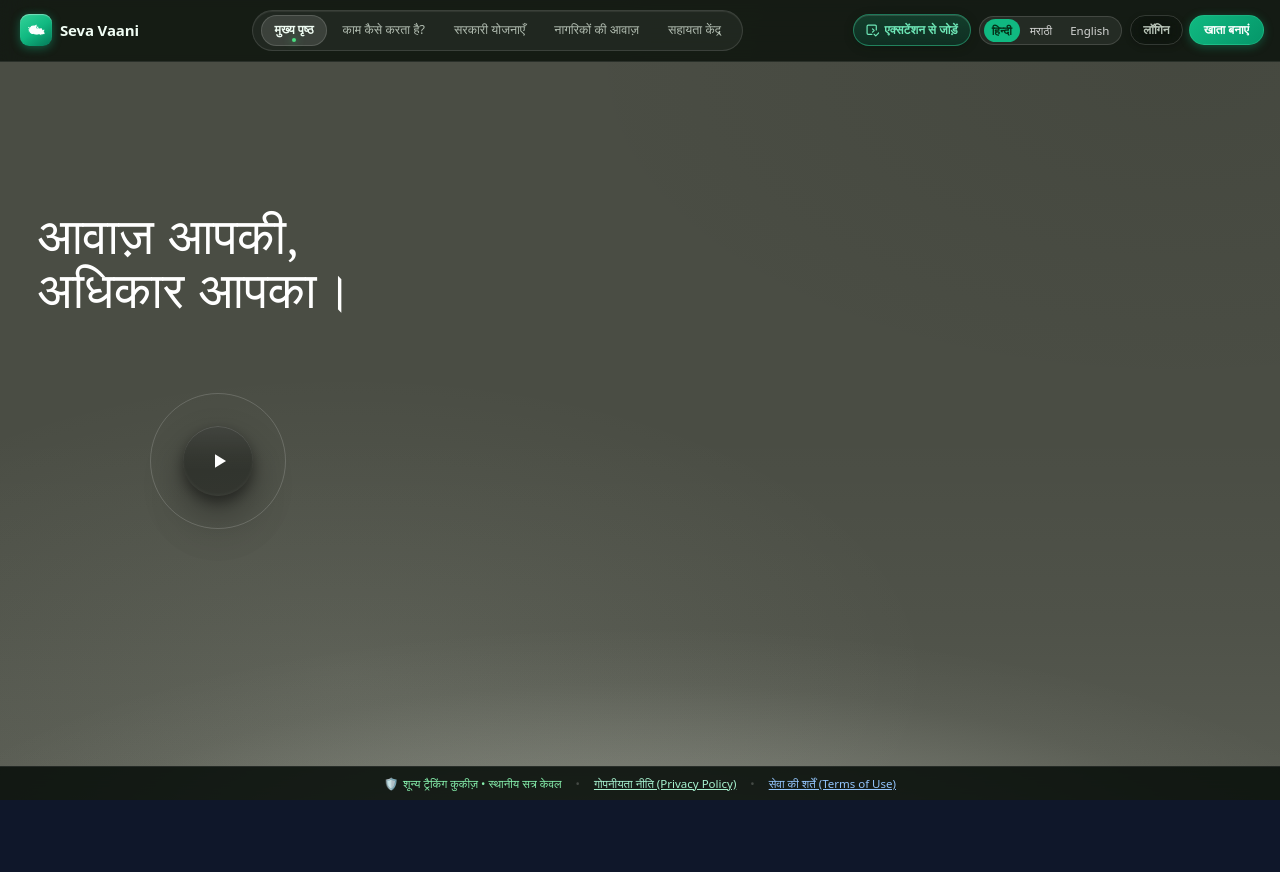
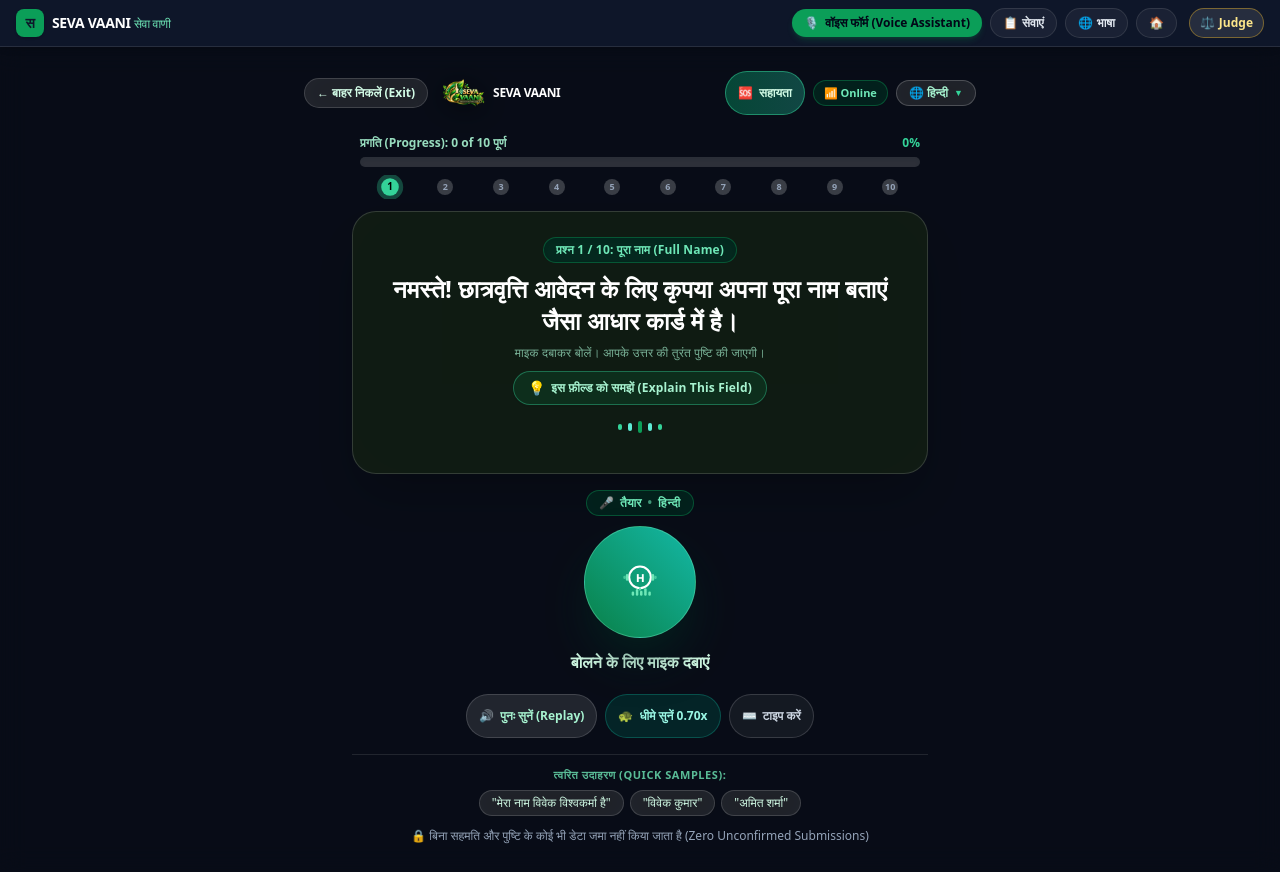
Before and after one commit to Vivek-2004V/SevaVaani, a React (Vite) app in the folder frontend/: page / in a window 1280 px wide. Before the commit the page ends 800 px from the top, so only its background shows below. Built offline with nearby package versions, Linux system fonts and the light colour scheme.

Commit message:
feat(ui): unlock voice assistant frontend as default screen with zero auth barriers and global quick-nav

```diff
--- a/frontend/src/App.tsx
+++ b/frontend/src/App.tsx
@@ -40,11 +40,11 @@
   const [currentUser, setCurrentUser] = useState<AuthUser | null>(null);
   const [authInitialized, setAuthInitialized] = useState<boolean>(false);
 
-  // Application Flow State
-  const [screen, setScreen] = useState<ScreenState>('welcome');
+  // Application Flow State — default to 'form' so the actual voice assistant opens immediately!
+  const [screen, setScreen] = useState<ScreenState>('form');
   const [language, setLanguage] = useState<SupportedLanguage>('hi');
   const [serviceId, setServiceId] = useState<string>('scholarship_post_matric');
-  const [sessionId, setSessionId] = useState<string>('');
+  const [sessionId, setSessionId] = useState<string>(() => `sv-${Date.now()}`);
   const [fields, setFields] = useState<FormField[]>(SCHOLARSHIP_FIELDS);
   const [editIndex, setEditIndex] = useState<number | null>(null);
   const [applicationId, setApplicationId] = useState<string>('');
@@ -93,19 +93,19 @@
     return () => window.removeEventListener('message', handleGlobalAction);
   }, []);
 
-  // Custom 404 Route Detection for unrecognized URL navigation
+  // Custom Route Detection for hash navigation (#form, #welcome, #dashboard, etc.)
   useEffect(() => {
     const checkHashRoute = () => {
       const rawHash = window.location.hash.replace(/^#\/?/, '').trim().toLowerCase();
-      const validHashes = ['', 'welcome', 'dashboard', 'language', 'service', 'form', 'review', 'success', 'privacy', 'terms'];
-      if (rawHash && !validHashes.includes(rawHash)) {
-        setScreen('not-found');
-      }
+      if (rawHash === 'welcome') setScreen('welcome');
+      else if (rawHash === 'form') setScreen('form');
+      else if (rawHash === 'service') setScreen('service');
+      else if (rawHash === 'language') setScreen('language');
+      else if (rawHash === 'dashboard' && currentUser) setScreen('dashboard');
     };
     window.addEventListener('hashchange', checkHashRoute);
-    checkHashRoute();
     return () => window.removeEventListener('hashchange', checkHashRoute);
-  }, []);
+  }, [currentUser]);
 
   // Check for saved incomplete session on auth initialization
   useEffect(() => {
@@ -118,18 +118,10 @@
     }
   }, [authInitialized, currentUser]);
 
-  // Security Guard: Enforce Authentication on Protected Views
+  // Security Guard: Only protect private citizen dashboard
   useEffect(() => {
     if (authInitialized) {
-      const protectedScreens: ScreenState[] = [
-        'dashboard',
-        'language',
-        'service',
-        'form',
-        'review',
-        'success'
-      ];
-      if (protectedScreens.includes(screen) && !currentUser) {
+      if (screen === 'dashboard' && !currentUser) {
         setScreen('welcome');
       }
     }
@@ -190,12 +182,8 @@
   };
 
   // Screen Navigation Handlers
-  const handleStartVoiceFromLanding = () => {
-    if (!currentUser) {
-      setScreen('welcome');
-    } else {
-      setScreen('dashboard');
-    }
+  const handleStartVoiceFromLanding = async () => {
+    await startNewSession(language);
   };
 
   const handleStartVoiceFromDashboard = (
@@ -248,7 +236,7 @@
   };
 
   return (
-    <div className="relative min-h-screen w-full font-sans antialiased bg-[#121a13] text-white overflow-x-hidden">
+    <div className="relative min-h-screen w-full font-sans antialiased bg-[#0f172a] text-white overflow-x-hidden">
       {/* Session Recovery Modal — shown after login if a saved session is found */}
       {pendingRecovery && currentUser && (
         <SessionRecoveryBanner
@@ -258,31 +246,88 @@
         />
       )}
 
-      {/* ══════════════════════════════════════════════════════════════════
-          PERSISTENT 3D LIVING WORLD SCENE
-          Renders seamlessly behind all screens with continuous WebGL animation.
-      ══════════════════════════════════════════════════════════════════ */}
-      <SylvaHero
-        variant="living-green"
-        language={language}
-        headingFont="lexend"
-        bodyFont="lexend"
-        headingWeight="300"
-        bodyWeight="300"
-        primaryColor="#ffffff"
-        headingSize={63}
-        bodySize={16.5}
-        headingLetterSpacing={-0.006}
-        style={{
-          position: 'fixed',
-          inset: 0,
-          zIndex: 0,
-          pointerEvents: screen === 'welcome' ? 'auto' : 'none'
-        }}
-      />
+      {/* Top Quick Navigation Bar across all views */}
+      <nav className="sticky top-0 z-50 w-full bg-slate-900/90 backdrop-blur-md border-b border-white/10 px-4 py-2 flex items-center justify-between shadow-md">
+        <div className="flex items-center gap-2.5">
+          <button
+            onClick={() => setScreen('welcome')}
+            className="flex items-center gap-2 text-white hover:text-emerald-400 font-extrabold text-sm tracking-tight transition-colors"
+          >
+            <span className="w-7 h-7 rounded-lg bg-emerald-500 text-slate-900 font-black flex items-center justify-center text-sm shadow">
+              स
+            </span>
+            <span>SEVA VAANI <span className="text-xs text-emerald-300 font-normal">सेवा वाणी</span></span>
+          </button>
+        </div>
 
-      {/* Screen Views Layer (Frosted Glassmorphism above 3D Scene) */}
-      <div className="relative z-10 min-h-screen w-full">
+        {/* View Switcher Pills */}
+        <div className="flex items-center gap-1 sm:gap-2">
+          <button
+            onClick={() => {
+              if (screen !== 'form') {
+                if (!sessionId) startNewSession(language);
+                else setScreen('form');
+              }
+            }}
+            className={`px-3 py-1.5 rounded-full text-xs font-bold transition-all flex items-center gap-1.5 ${
+              screen === 'form'
+                ? 'bg-emerald-500 text-slate-950 shadow-md shadow-emerald-500/20'
+                : 'bg-white/10 hover:bg-white/20 text-emerald-200 border border-emerald-500/30'
+            }`}
+          >
+            <span>🎙️</span>
+            <span>वॉइस फॉर्म (Voice Assistant)</span>
+          </button>
+
+          <button
+            onClick={() => setScreen('service')}
+            className={`px-3 py-1.5 rounded-full text-xs font-semibold transition-all hidden sm:flex items-center gap-1 ${
+              screen === 'service'
+                ? 'bg-emerald-500 text-slate-950 shadow'
+                : 'bg-white/5 hover:bg-white/15 text-slate-200 border border-white/10'
+            }`}
+          >
+            <span>📋</span>
+            <span>सेवाएं</span>
+          </button>
+
+          <button
+            onClick={() => setScreen('language')}
+            className={`px-3 py-1.5 rounded-full text-xs font-semibold transition-all hidden sm:flex items-center gap-1 ${
+              screen === 'language'
+                ? 'bg-emerald-500 text-slate-950 shadow'
+                : 'bg-white/5 hover:bg-white/15 text-slate-200 border border-white/10'
+            }`}
+          >
+            <span>🌐</span>
+            <span>भाषा</span>
+          </button>
+
+          <button
+            onClick={() => setScreen('welcome')}
+            className={`px-3 py-1.5 rounded-full text-xs font-semibold transition-all flex items-center gap-1 ${
+              screen === 'welcome'
+                ? 'bg-emerald-500 text-slate-950 shadow'
+                : 'bg-white/5 hover:bg-white/15 text-slate-200 border border-white/10'
+            }`}
+          >
+            <span>🏠</span>
+            <span className="hidden xs:inline">होम</span>
+          </button>
+
+          <button
+            onClick={() => setShowJudgeMode(true)}
+            className="px-2.5 py-1.5 rounded-full text-xs font-semibold bg-white/10 hover:bg-white/20 text-amber-200 border border-amber-400/40 transition-all flex items-center gap-1 ml-1"
+            title="Judge Metrics & Evaluation"
+          >
+            <span>⚖️</span>
+            <span className="hidden md:inline">Judge</span>
+          </button>
+        </div>
+      </nav>
+
+      {/* Screen Views Layer */}
+      <div className="relative z-10 min-h-[calc(100vh-50px)] w-full">
         {/* 1. PUBLIC LANDING PAGE (Create Account / Login / Explore) */}
         {screen === 'welcome' && (
           <Welcome
@@ -309,16 +354,16 @@
         )}
 
         {/* 3. LANGUAGE SELECTION STEP */}
-        {screen === 'language' && currentUser && (
+        {screen === 'language' && (
           <LanguageSelect
             currentLanguage={language}
             onConfirmLanguage={handleConfirmLanguage}
-            onBack={() => setScreen('dashboard')}
+            onBack={() => setScreen('welcome')}
           />
         )}
 
         {/* 4. PUBLIC SERVICE SELECTION STEP */}
-        {screen === 'service' && currentUser && (
+        {screen === 'service' && (
           <ServiceSelect
             language={language}
             onSelectService={handleSelectService}
@@ -327,7 +372,7 @@
         )}
 
         {/* 5. VOICE ASSISTANT FORM COMPLETION STAGE */}
-        {screen === 'form' && currentUser && (
+        {screen === 'form' && (
           <ServiceForm
             sessionId={sessionId || `sv-${Date.now()}`}
             fields={fields}
@@ -335,12 +380,12 @@
             initialIndex={editIndex ?? 0}
             onLanguageChange={(newLang) => setLanguage(newLang)}
             onCompleteForm={handleCompleteForm}
-            onBack={() => setScreen('service')}
+            onBack={() => setScreen('welcome')}
           />
         )}
 
         {/* 6. FINAL REVIEW AND EXPLICIT CONSENT STAGE */}
-        {screen === 'review' && currentUser && (
+        {screen === 'review' && (
           <Review
             sessionId={sessionId}
             fields={fields}
@@ -352,7 +397,7 @@
         )}
 
         {/* 7. SUBMISSION SUCCESS & RECEIPT */}
-        {screen === 'success' && currentUser && (
+        {screen === 'success' && (
           <Success
             applicationId={applicationId}
             language={language}
--- a/frontend/src/pages/Welcome.tsx
+++ b/frontend/src/pages/Welcome.tsx
@@ -51,18 +51,7 @@
   const [legalTab, setLegalTab] = useState<LegalModalTab>('privacy');
 
   const handleHeroStart = () => {
-    if (!currentUser) {
-      setAuthMode('login');
-      setAuthError('');
-      setAuthSuccessMsg('कृपया आगे बढ़ने के लिए पहले लॉगिन करें या खाता बनाएं (Please Login or Create Account first).');
-      setAuthModalOpen(true);
-    } else {
-      if (onGoToDashboard) {
-        onGoToDashboard();
-      } else {
-        onStartVoice();
-      }
-    }
+    onStartVoice();
   };
 
   const handleAuthSubmit = async (e: React.FormEvent) => {
```
